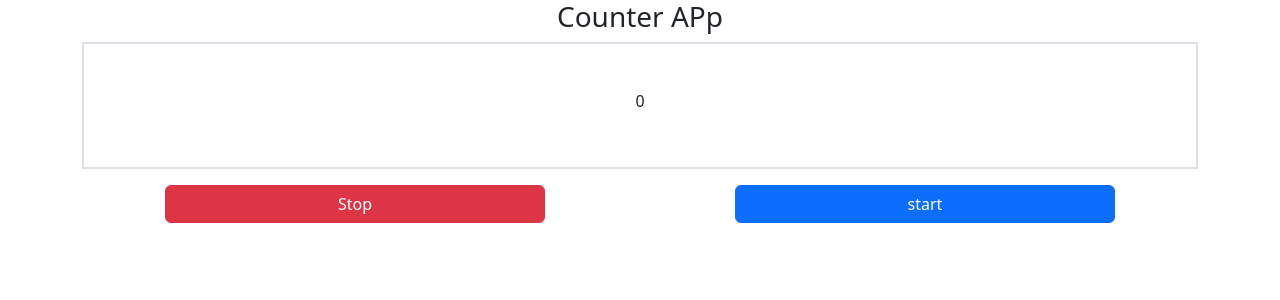
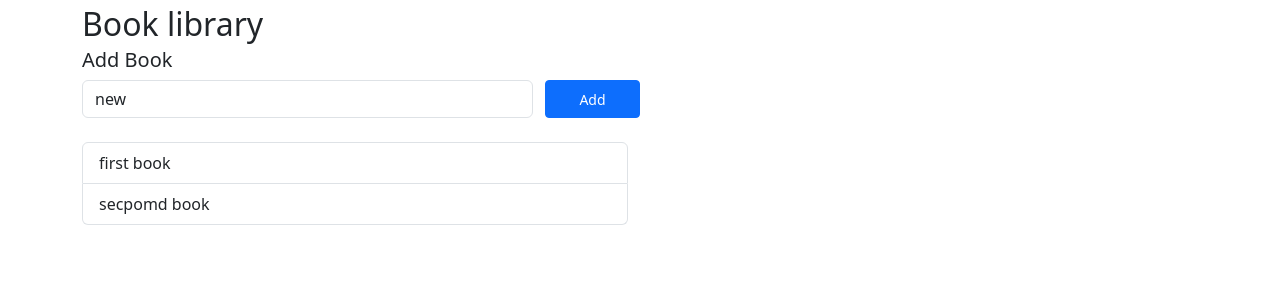
Before and after one commit to dineshk033/feb_react_batch, a React (Vite) app: page / in a window 1280 px wide. Shown: the top 300 px of the page. Built offline with nearby package versions, Linux system fonts and the light colour scheme.

Commit message:
event handler

```diff
--- a/src/App.jsx
+++ b/src/App.jsx
@@ -1,23 +1,25 @@
 import { useState } from "react";
 import Todo from "./todo";
+import TimerApp from "./timer-app";
 const fruits = ["APple", "mango", "pineapople", "test"];
 function App() {
   // if(true){
-  const [name, setName] = useState(null);
+  const [name, setName] = useState(true);
   // }
   // const renderList = () => {
   //   return fruits.map((fruit) => {
   //     return <h4>{fruit}</h4>;
   //   });
   // };
-  console.log(name, setName(""));
   return (
     <div>
       {/* <h1>WE;lcome to credoz</h1> */}
       <Todo />
-      {fruits.map((fruit) => {
+      {/*{fruits.map((fruit) => {
         return <h4 key={fruit}>{fruit}</h4>;
-      })}
+      })} */}
+      {/* {name && <TimerApp />}
+      <button onClick={() => setName((prev) => !prev)}>TOggle</button> */}
     </div>
   );
 }
--- /dev/null
+++ b/src/book-library/add-book.jsx
@@ -0,0 +1,30 @@
+import React from "react";
+
+export default function AddBook(props) {
+  const handleInput = (event) => {
+    console.log(event.target.value);
+    props.handleInput(event.target.value);
+  };
+
+  return (
+    <>
+      <h3 className="fs-5">Add Book</h3>
+      <div className="row">
+        <div className="col-10">
+          <input
+            className="form-control"
+            onChange={handleInput}
+            placeholder="book name"
+            value={props.book}
+          />
+        </div>
+        <button
+          onClick={props.handleAdd}
+          className="btn btn-sm btn-primary col-2"
+        >
+          Add
+        </button>
+      </div>
+    </>
+  );
+}
--- /dev/null
+++ b/src/book-library/index.jsx
@@ -0,0 +1,31 @@
+import React, { useState } from "react";
+import AddBook from "./add-book";
+import ListBook from "./list-book";
+
+export default function BookLibrary() {
+  const [book, setBook] = useState("new");
+  const [list, setList] = useState(["first book", "secpomd book"]);
+  const handleInput = (arg) => {
+    setBook(arg);
+  };
+  const handleAdd = () => {
+    setList((prev) => [...prev, book]);
+    setBook("");
+  };
+  return (
+    <div className="container">
+      <div className="fs-2">Book library</div>
+      <div className="row">
+        <div className="col-6">
+          <AddBook
+            book={book}
+            handleInput={handleInput}
+            handleAdd={handleAdd}
+          />
+          <ListBook list={list} />
+        </div>
+        <div className="col-6"></div>
+      </div>
+    </div>
+  );
+}
--- /dev/null
+++ b/src/book-library/list-book.jsx
@@ -0,0 +1,13 @@
+import React from "react";
+
+export default function ListBook(props) {
+  return (
+    <ul className="list-group mt-4">
+      {props.list.map((item) => (
+        <li key={item} className="list-group-item">
+          {item}
+        </li>
+      ))}
+    </ul>
+  );
+}
--- a/src/main.jsx
+++ b/src/main.jsx
@@ -4,5 +4,7 @@ import "./index.css";
 import "bootstrap/dist/css/bootstrap.min.css";
 // import Counter from "./counter/index.jsx";
 import TimerApp from "./timer-app/index.jsx";
+import App from "./App.jsx";
+import BookLibrary from "./book-library/index.jsx";
 
-createRoot(document.getElementById("root")).render(<TimerApp />);
+createRoot(document.getElementById("root")).render(<BookLibrary />);
--- a/src/timer-app/index.jsx
+++ b/src/timer-app/index.jsx
@@ -1,12 +1,25 @@
-import { useState } from "react";
+import { useEffect, useState } from "react";
 import CustomButton from "./custom-button";
 import DisplayTimer from "./display-timer";
 
 function TimerApp() {
   const [counter, setCounter] = useState(0);
   const [intervalInst, setIntervalInst] = useState(null);
+  useEffect(() => {
+    console.log("mount phase.........");
+    handleStart();
+    return () => {
+      console.log("unmoiunt", intervalInst);
+      handleStop();
+    };
+  }, []);
+
+  useEffect(() => {
+    console.log("change imn clout");
+  }, [counter]);
+
   const handleStop = () => {
-    console.log("arg");
+    // console.log("arg");
     if (intervalInst) {
       clearInterval(intervalInst);
       setIntervalInst(null);
@@ -14,6 +27,7 @@ function TimerApp() {
   };
   const handleStart = () => {
     const temp = setInterval(() => {
+      console.log("interval", intervalInst);
       setCounter((prev) => prev + 1);
       //   setCounter((prevtOGGLE) =>!prevtOGGLE);
     }, 1000);
--- a/src/todo/index.jsx
+++ b/src/todo/index.jsx
@@ -1,10 +1,27 @@
+import { useEffect, useState } from "react";
 import TodoList from "./todo-list";
-
+import { TODOLISTVALUES } from "../constant/todolistValues";
+// const person = { name: "mr.", age: 234, dob: "@#3" };
 function Todo() {
+  const [todoData, setTodoData] = useState([]);
+  const [deleteData, setDeleteData] = useState(null);
+  useEffect(() => {
+    setTodoData(TODOLISTVALUES);
+  }, []);
+  useEffect(() => {
+    if (deleteData) {
+      const temp = todoData.filter((item) => item.name != deleteData);
+      setTodoData(temp);
+    }
+  }, [deleteData]);
+  const handleDelete = (arg) => {
+    console.log(arg);
+    setDeleteData(arg);
+  };
   return (
     <div className="container">
       <h1 className="fs-2 text-primary">Todo Application</h1>
-      <TodoList />
+      <TodoList todoData={todoData} handleDelete={handleDelete} />
     </div>
   );
 }
--- a/src/todo/todo-item/index.jsx
+++ b/src/todo/todo-item/index.jsx
@@ -1,6 +1,6 @@
 import CheckStatus from "./check-status";
 
-function TodoItem({ name, completed }) {
+function TodoItem({ name, completed, handleDelete }) {
   //   const checkStatus = (completed) => {
   //     if (completed) {
   //       return <label className="text-decoration-line-through">{name}</label>;
@@ -22,7 +22,12 @@ function TodoItem({ name, completed }) {
           <label>some</label>
         )} */}
       </div>
-      <button className="btn btn-sm btn-danger">Delete</button>
+      <button
+        className="btn btn-sm btn-danger"
+        onClick={() => handleDelete(name)}
+      >
+        Delete
+      </button>
     </div>
   );
 }
--- a/src/todo/todo-list/index.jsx
+++ b/src/todo/todo-list/index.jsx
@@ -1,7 +1,7 @@
-import { TODOLISTVALUES } from "../../constant/todolistValues";
 import TodoItem from "../todo-item";
 
-function TodoList() {
+function TodoList(props) {
+  console.log(props);
   return (
     <div className="row ">
       <div className="col-md-6 card p-3">
@@ -9,8 +9,12 @@ function TodoList() {
         <TodoItem {...TODOLISTVALUES[1]} />
         <TodoItem {...TODOLISTVALUES[2]} />
         <TodoItem {...item} /> */}
-        {TODOLISTVALUES.map((item) => (
-          <TodoItem key={item.name} {...item} />
+        {props.todoData.map((item) => (
+          <TodoItem
+            key={item.name}
+            {...item}
+            handleDelete={props.handleDelete}
+          />
         ))}
       </div>
     </div>
```
